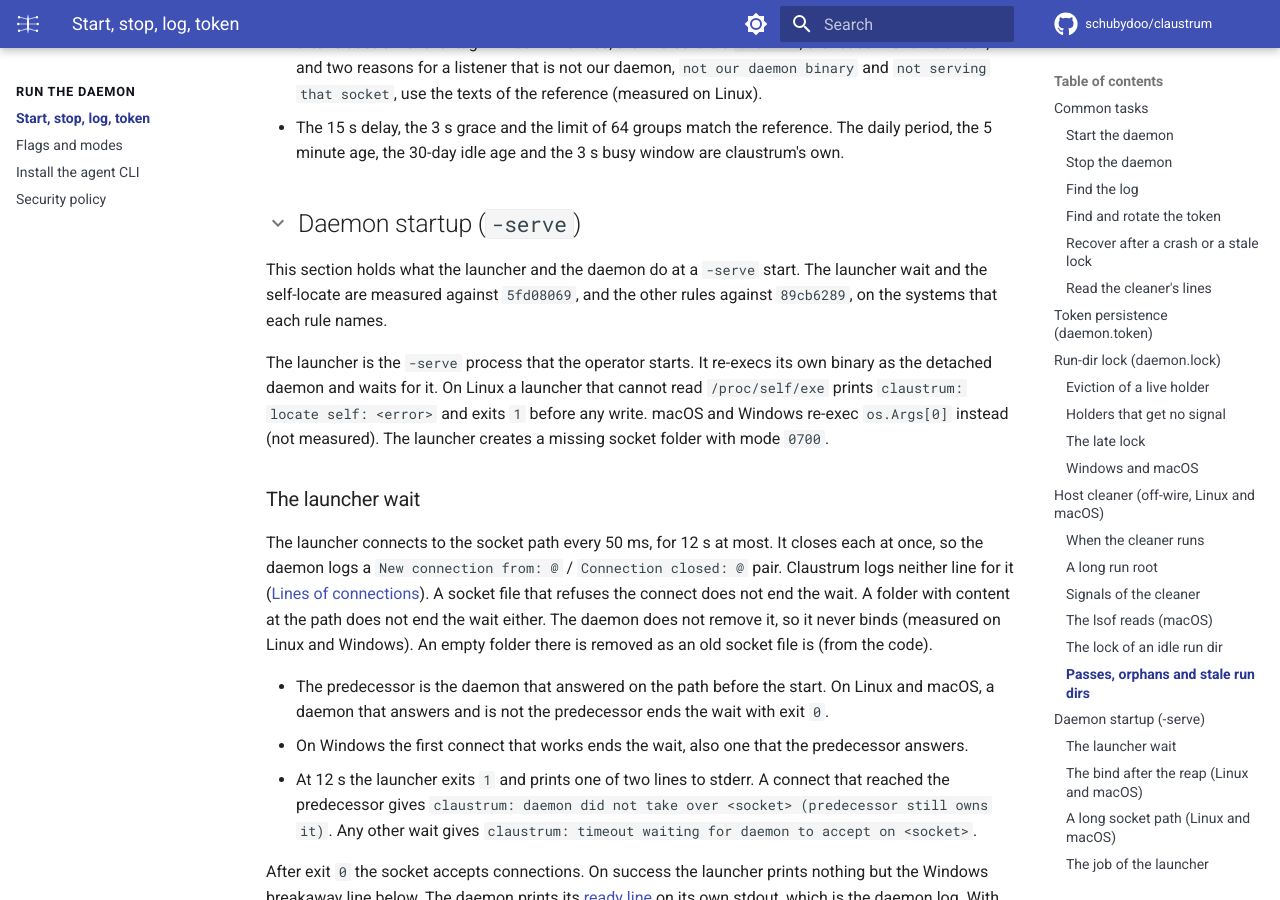
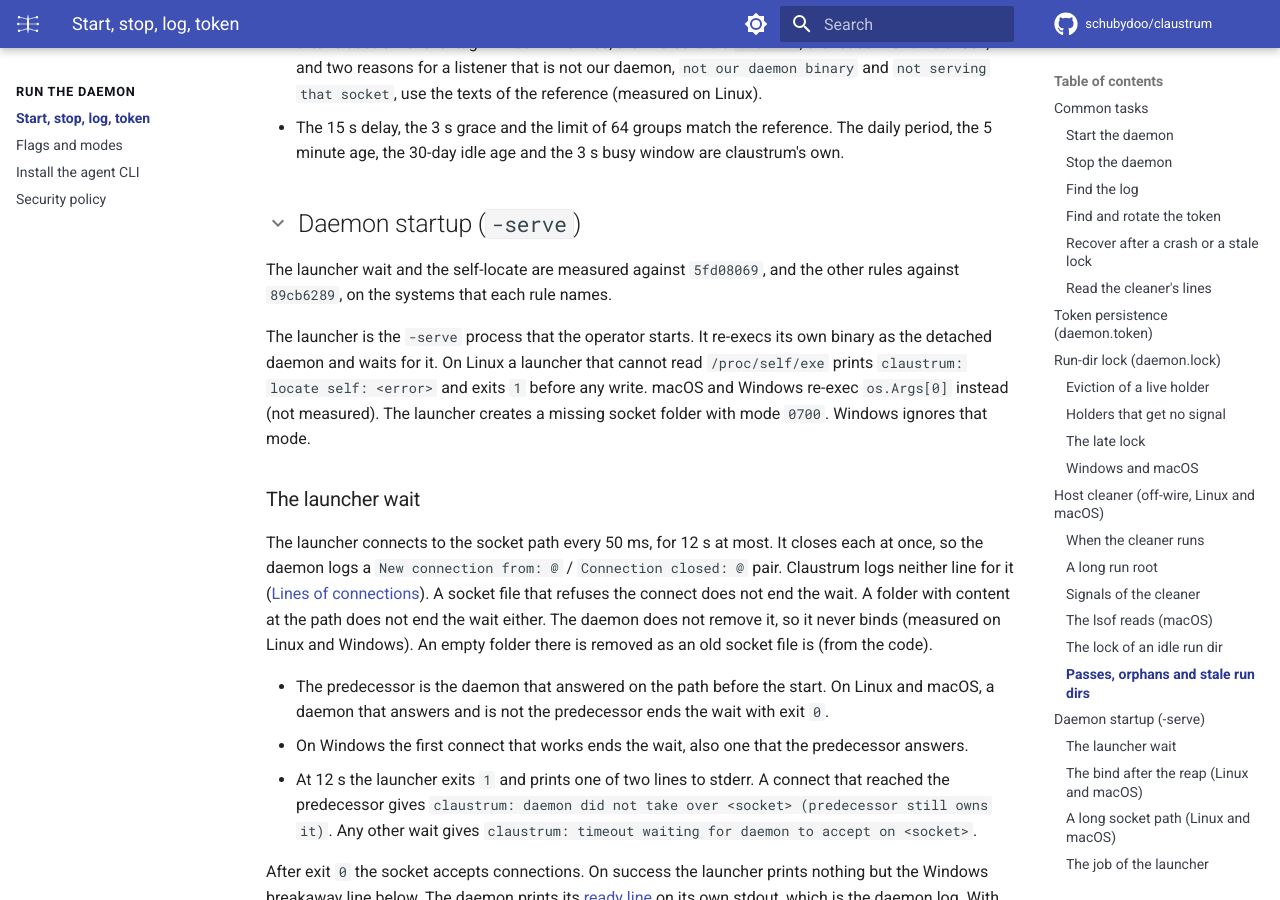
Before and after one commit to schubydoo/claustrum, an MkDocs documentation site: the page built from docs/DAEMON.md, in a window 1280 px wide and 900 px high, scrolled down 9516 px. Built offline with MkDocs 1.6.1 and Material for MkDocs 9.7.7, drawn with Linux system fonts in a browser that asks for light colours; comment, search, counter and statistics services are not loaded.

```diff
--- a/docs/DAEMON.md
+++ b/docs/DAEMON.md
@@ -404,7 +404,6 @@ reference.
 
 ## Daemon startup (`-serve`)
 
-This section holds what the launcher and the daemon do at a `-serve` start.
 The launcher wait and the self-locate are measured against `5fd08069`, and the other rules
 against `89cb6289`, on the systems that each rule names.
 
@@ -412,7 +411,7 @@ The launcher is the `-serve` process that the operator starts. It re-execs its o
 binary as the detached daemon and waits for it. On Linux a launcher that cannot
 read `/proc/self/exe` prints `claustrum: locate self: <error>` and exits `1` before
 any write. macOS and Windows re-exec `os.Args[0]` instead (not measured). The
-launcher creates a missing socket folder with mode `0700`.
+launcher creates a missing socket folder with mode `0700`. Windows ignores that mode.
 
 ### The launcher wait
 
```
Also changed, not shown: SECURITY.md (+3 -3 lines), docs/DIVERGENCES.md (+1 -1 lines), 2 other files.
